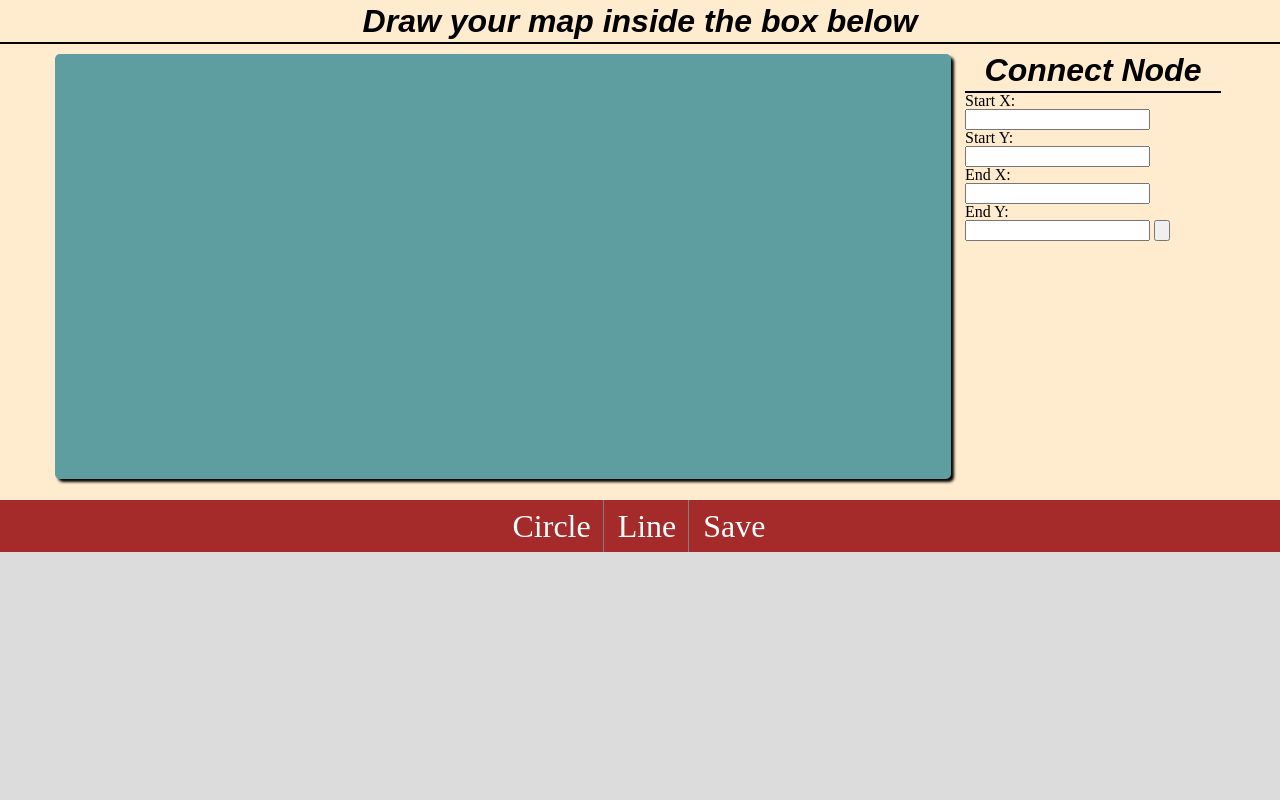
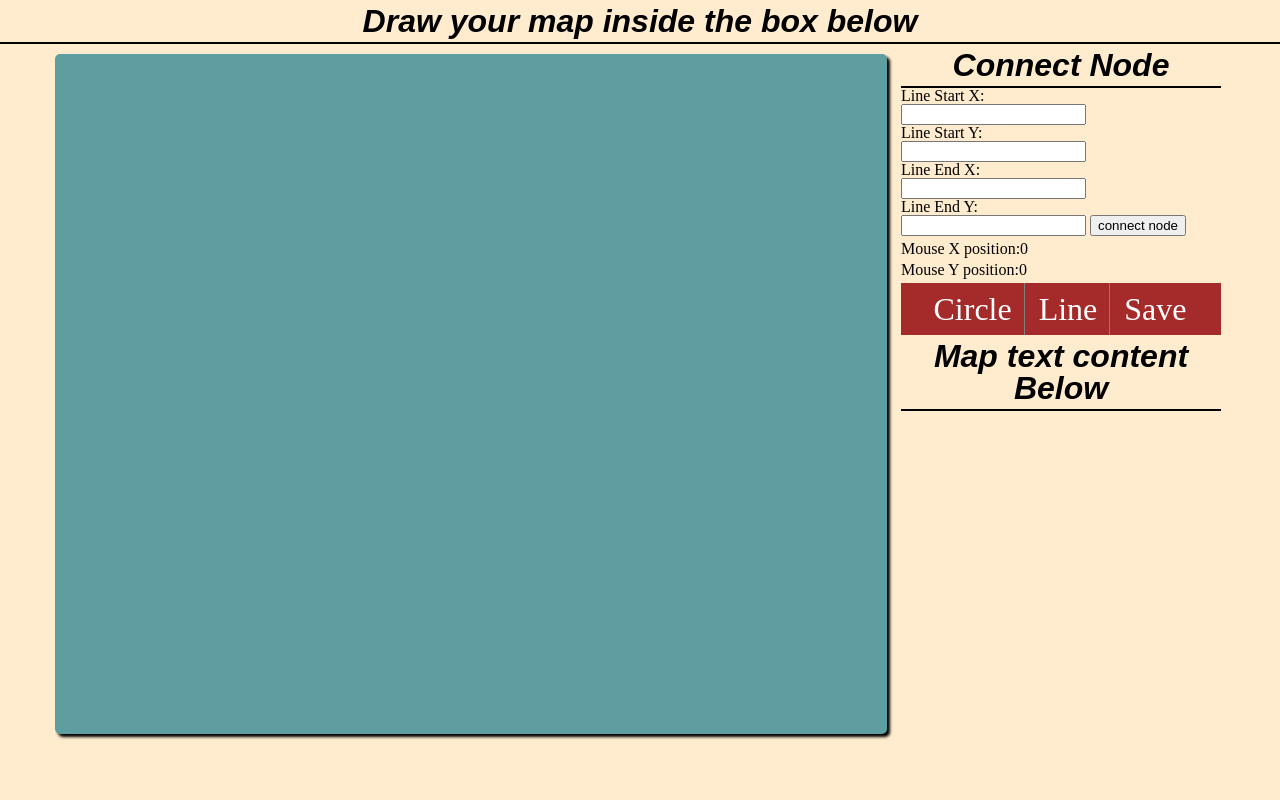
Before and after one commit to jobayersozib/bmapping, a PHP site: page / in a window 1280 px wide. Run offline with PHP 8.4, Linux system fonts and the light colour scheme.

Commit message:
node connect and map content

```diff
--- a/css/style.css
+++ b/css/style.css
@@ -68,16 +68,11 @@ body{
 }
 #canvas{
     width: 100%;
-    height: 500px;
+    height:100vh;
     background-color: blanchedalmond;
+    position: relative;
 }
-#canvas form{
-    margin-top: 5px;
-    width: 20%;
-    display: inline-block;
-    vertical-align: top;
-    margin-left: 10px;
-}
+
 #canvas h1{
     font-family: sans-serif;
     font-size: 2em;
@@ -90,7 +85,7 @@ body{
     font-style: italic;
 }
 #canvas #mysvg{
-    width:70%;
+    width:65%;
     height:85%;
     background-color: cadetblue;
     margin-left:55px;
@@ -129,10 +124,26 @@ body{
      border-right:none;
 }
 
-#svg{
-    position:relative;
+#mposition{
+    width:25%;
+    background-color:inherit;
+    display:inline-block;
+    vertical-align:top;
+    margin-left: 10px;
 }
-line{
+#mposition h3{
+    margin-top: 5px;
+    margin-bottom: 5px;
+}
+
+
+circle{
     z-index: 1;
-    position: absolute;
 }
+#maptext{
+    overflow:scroll;
+    width:100%;
+    height:120px;
+    display: inline-block;
+
+}
--- a/index.html
+++ b/index.html
@@ -20,26 +20,38 @@ and open the template in the editor.
 
 
             </svg>
-            <form>
-                <h1>Connect Node</h1>
-                <h4>Start X:</h4>
-                <input type="text" id="SX" name=""/>
-                <h4>Start Y:</h4>
-                <input type="text" id="SY" name=""/>
-                <label for="Line End"></label>
-                <h4>End X:</h4>
-                <input type="text" id="EX"  name=""/>
-                <h4>End Y:</h4>
-                <input type="text" id="EY" name=""/>
-                <input type="button" id="submit" name=""/>
-            </form>
+            <div id="mposition">
+                <form>
+                    <h1>Connect Node</h1>
+                    <h4>Line Start X:</h4>
+                    <input type="text" id="SX" name=""/>
+                    <h4>Line Start Y:</h4>
+                    <input type="text"  id="SY" name=""/>
+                    <label for="Line End"></label>
+                    <h4>Line End X:</h4>
+                    <input type="text"  id="EX"  name=""/>
+                    <h4>Line End Y:</h4>
+                    <input type="text"  id="EY" name=""/>
+                    <input type="button" id="submit" value="connect node" name=""/>
+                </form>
+                <h3 id="mx">Mouse X position:0</h3>
+                <h3 id="my">Mouse Y position:0</h3>
+               <div >
+
+
+
         </div>
 
         <div id="shapes">
             <a href="#">Circle</a>
             <a href="#">Line</a>
             <a href="#" id="save">Save</a>
+
         </div>
+        <h1>Map text content Below</h1>
+         <div id="maptext">
+
+         </div>
         <div>
 
         </div>
--- a/js/app.js
+++ b/js/app.js
@@ -1,10 +1,19 @@
+
+
 /*
- * To change this license header, choose License Headers in Project Properties.
- * To change this template file, choose Tools | Templates
- * and open the template in the editor.
- */
+
+object:bps_obj
+Drawing object . this object holds all drawing methods and poperties.
+
+*/
 
 var bps_obj={
+    /**
+     function:create_node
+     param:e(object)
+     this function will call if click event occur inside canvas area. this function will create circle and remove
+     both line and circle in canvas area.
+    */
 
     create_node:function(e){
 
@@ -25,30 +34,21 @@ var bps_obj={
                     el.setAttribute("fill","red");
                     svg.appendChild(el);
                 }
-    }
+    },
 
+    /**
+     function:create_line
+     param:e(object)
+     this function will call if click event occur inside canvas area. this function will create line.
+    */
+    create_line:function(e){
 
-}
-
-
-document.getElementById("mysvg").addEventListener("click",bps_obj.create_node,false);
-
-document.getElementById("submit").addEventListener("click",function(e) {
-     /*var svg=document.getElementById("mysvg");
-      var x1=document.getElementById("SX").value;
-      var y1=document.getElementById("SY").value;
-      var x2=document.getElementById("EX").value;
-      var y2=document.getElementById("EY").value;
-
-     svg.innerHTML +='<line x1='+x1+' y1='+y1+' x2='+x2+' y2='+y2+' stroke="black" stroke-width="3"/>';
-
-     */
-     var svg=document.getElementById("mysvg");
+                    var svg=document.getElementById("mysvg");
                     var svgNS = svg.namespaceURI;
                     var el=document.createElementNS(svgNS,'line');
-                    var x1=document.getElementById("SX").value;
+                    var x1=Number(document.getElementById("SX").value)+10;
                     var y1=document.getElementById("SY").value;
-                    var x2=document.getElementById("EX").value;
+                    var x2=Number(document.getElementById("EX").value)-10;
                     var y2=document.getElementById("EY").value;
                     el.setAttribute("x1",x1);
                     el.setAttribute("y1",y1);
@@ -59,4 +59,31 @@ document.getElementById("submit").addEventListener("click",function(e) {
                     el.setAttribute("stroke-width",3);
                     svg.appendChild(el);
 
-})
+
+    }
+
+
+}
+
+
+document.getElementById("mysvg").addEventListener("click",bps_obj.create_node,false);
+
+document.getElementById("submit").addEventListener("click",bps_obj.create_line,false);
+
+
+
+
+addEventListener("mousemove",function(e){
+   if(e.target.nodeName==="circle"){
+       var x=e.target.getAttribute("cx");
+       var y=e.target.getAttribute("cy");
+    document.getElementById("mx").innerHTML="Mouse X position: "+x;
+    document.getElementById("my").innerHTML="Mouse Y position: "+y;
+   }
+},false);
+
+
+addEventListener("load",setInterval(function(){
+    document.getElementById("maptext").textContent=document.getElementById("mysvg").innerHTML;
+
+},1000));
```
